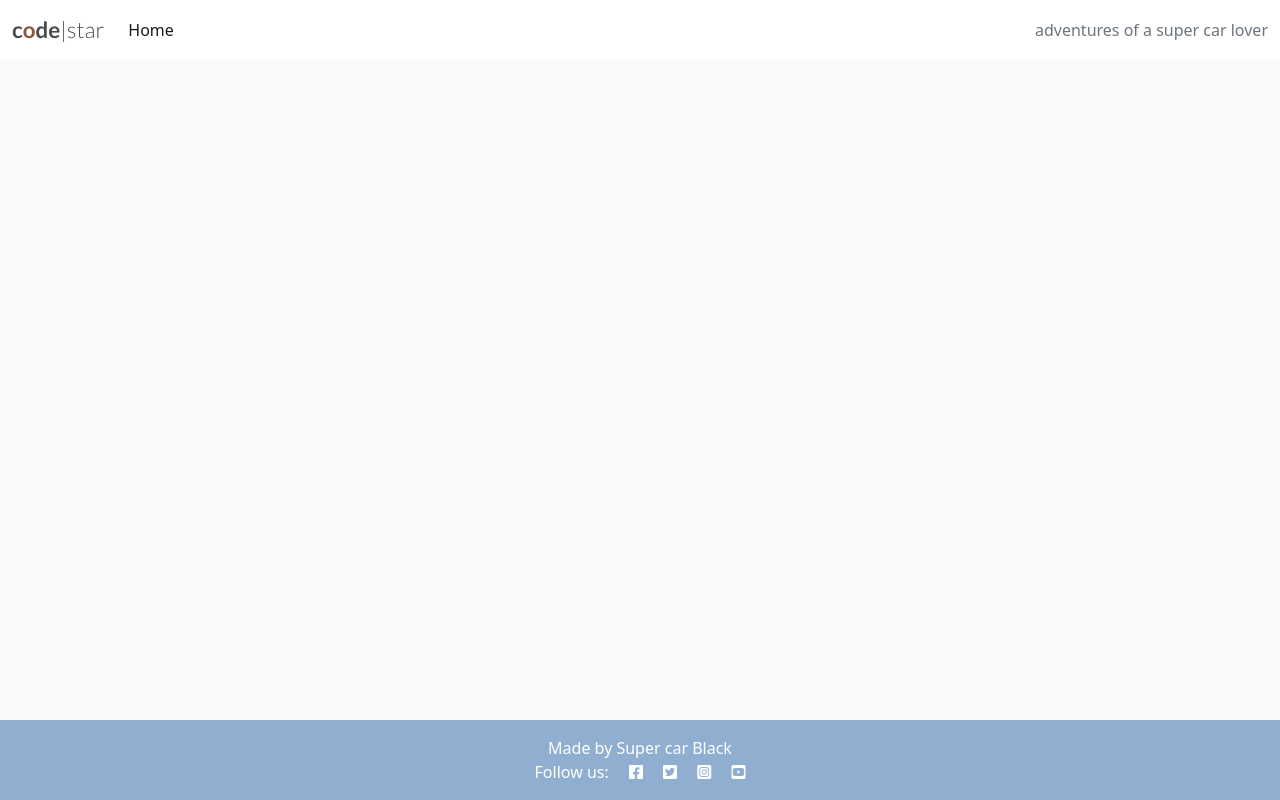
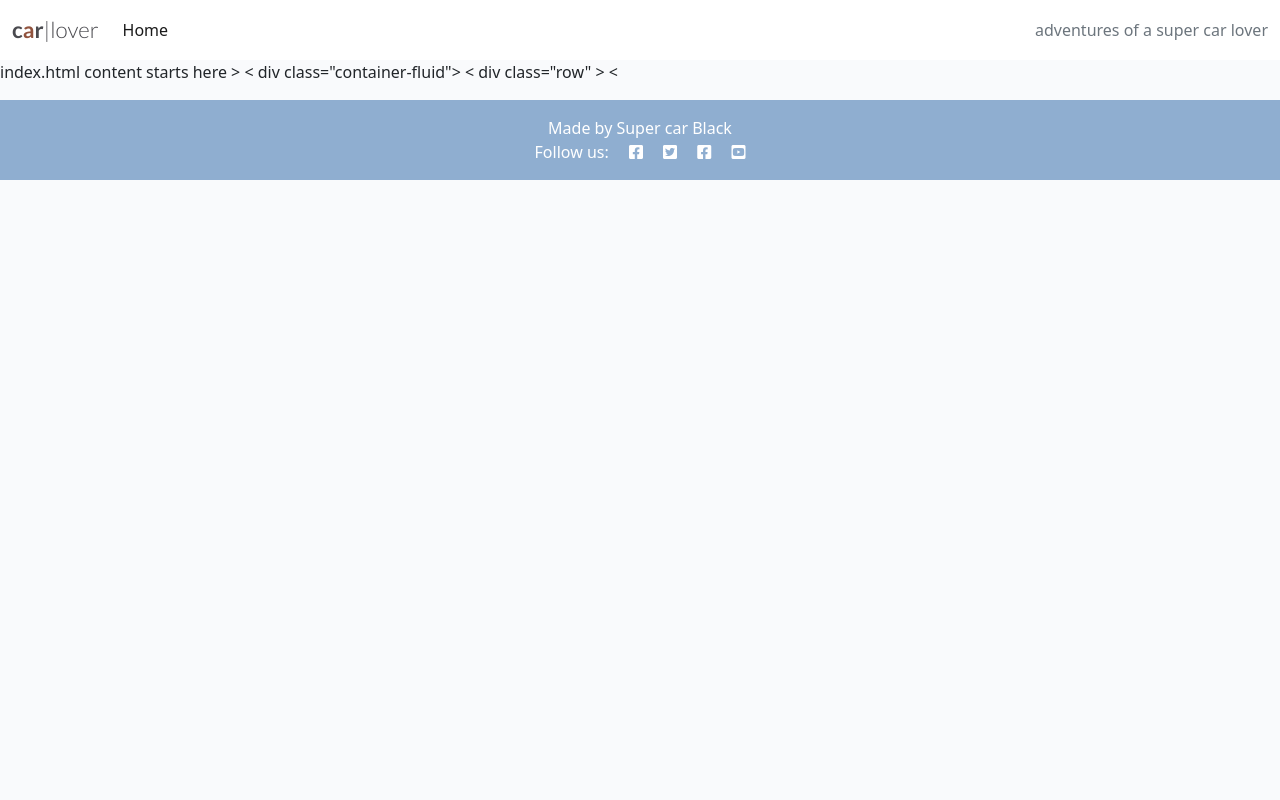
Before and after one commit to Muyodi/django-blog, a Django app: page / in a window 1280 px wide. Run offline with Django 4.2, Linux system fonts and the light colour scheme; data that the repository does not hold is empty.

Commit message:
Customize First Post

```diff
--- a/blog/templates/base.html
+++ b/blog/templates/base.html
@@ -31,8 +31,8 @@
     <!-- Navigation -->
     <nav class="navbar navbar-expand-lg navbar-light bg-white">
         <div class="container-fluid">
-            <a class="navbar-brand" href="{% url 'home' %}"><span class="brand">c<span class="red-o">o</span>de<span
-                        class="thin">|star</span></span></a>
+            <a class="navbar-brand" href="{% url 'home' %}"><span class="brand">c<span class="red-o">a</span>r<span
+                        class="thin">|lover</span></span></a>
             <button class="navbar-toggler" type="button" data-bs-toggle="collapse" data-bs-target="#navbarText"
                 aria-controls="navbarText" aria-expanded="false" aria-label="Toggle navigation">
                 <span class="navbar-toggler-icon"></span>
@@ -55,7 +55,7 @@
     <main class="flex-shrink-0 main-bg">
 
         {% block content %}
-        <!-- Content Goes here -->
+        <!--content goes her-->
         {% endblock content %}
 
     </main>
@@ -65,7 +65,7 @@
         <p class="m-0 text-center text-white">Made by Super car Black</p>
         <p class="m-0 text-center text-white">Follow us: <i class="fab fa-facebook-square ms-3"></i>
             <i class="fab fa-twitter-square ms-3"></i>
-            <i class="fab fa-instagram-square ms-3"></i>
+            <i class="fab fa-facebook-square ms-3"></i>
             <i class="fab fa-youtube-square ms-3"></i>
         </p>
     </footer>
--- a/blog/templates/index.html
+++ b/blog/templates/index.html
@@ -2,12 +2,12 @@
 
 {% block content %}
 
-<!-- index.html content starts here -->
-<div class="container-fluid">
-    <div class="row">
+index.html content starts here >
+< div class="container-fluid">
+    < div class="row" >
 
-        <!-- Blog Entries Column -->
-        <div class="col-12 mt-3 left">
+        <Blog Entries Column >
+        <<div class="col-12 mt-3 left">
             <div class="row">
                 {% for post in post_list %}
                 <div class="col-md-4">
@@ -48,5 +48,7 @@
     {% endif %}
 </div>
 
-<!-- index.html content ends here -->
-{% endblock %}
+
+<!-- index.html content ends here
+
+{% endblock %} -->
```
